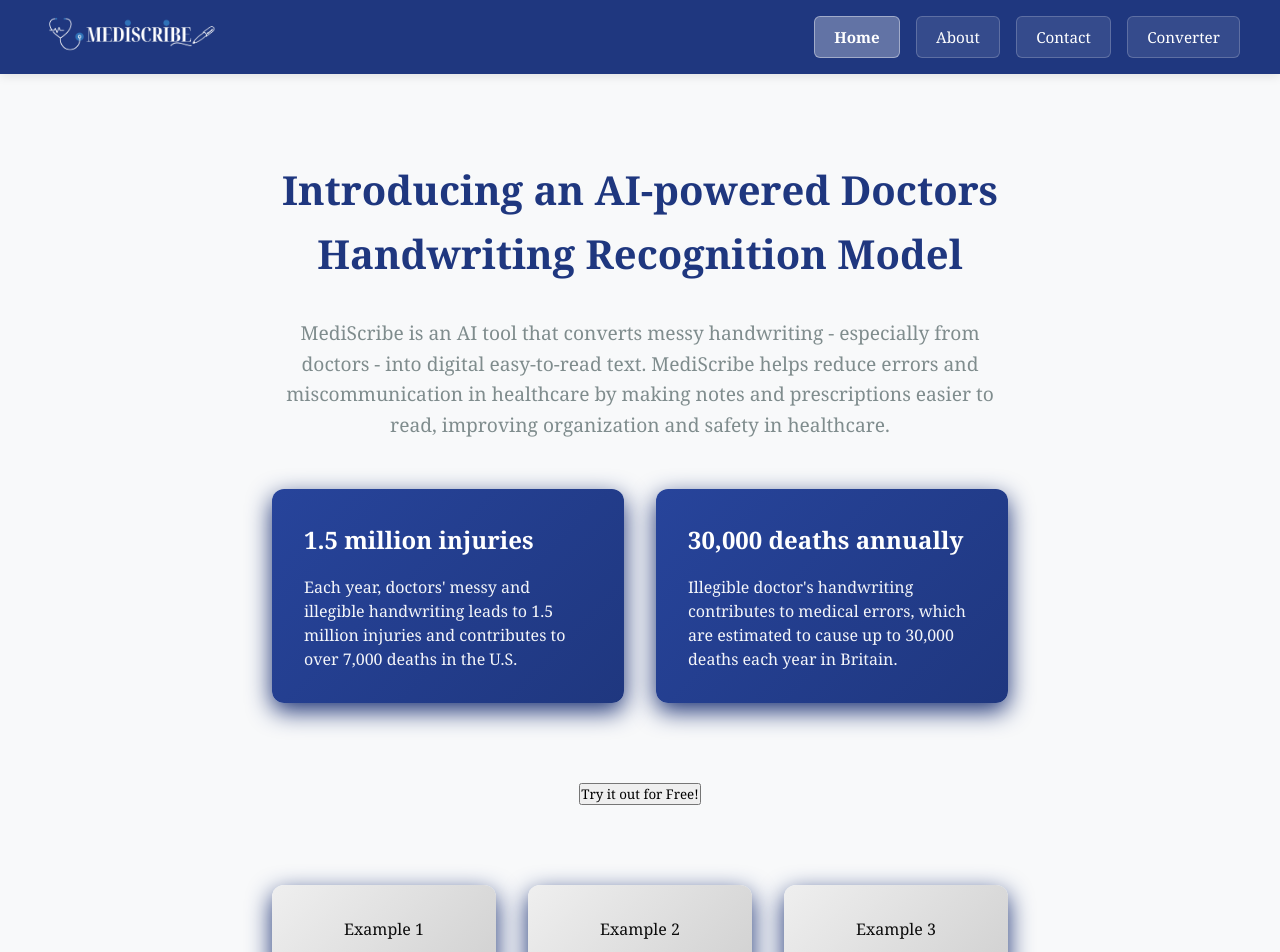
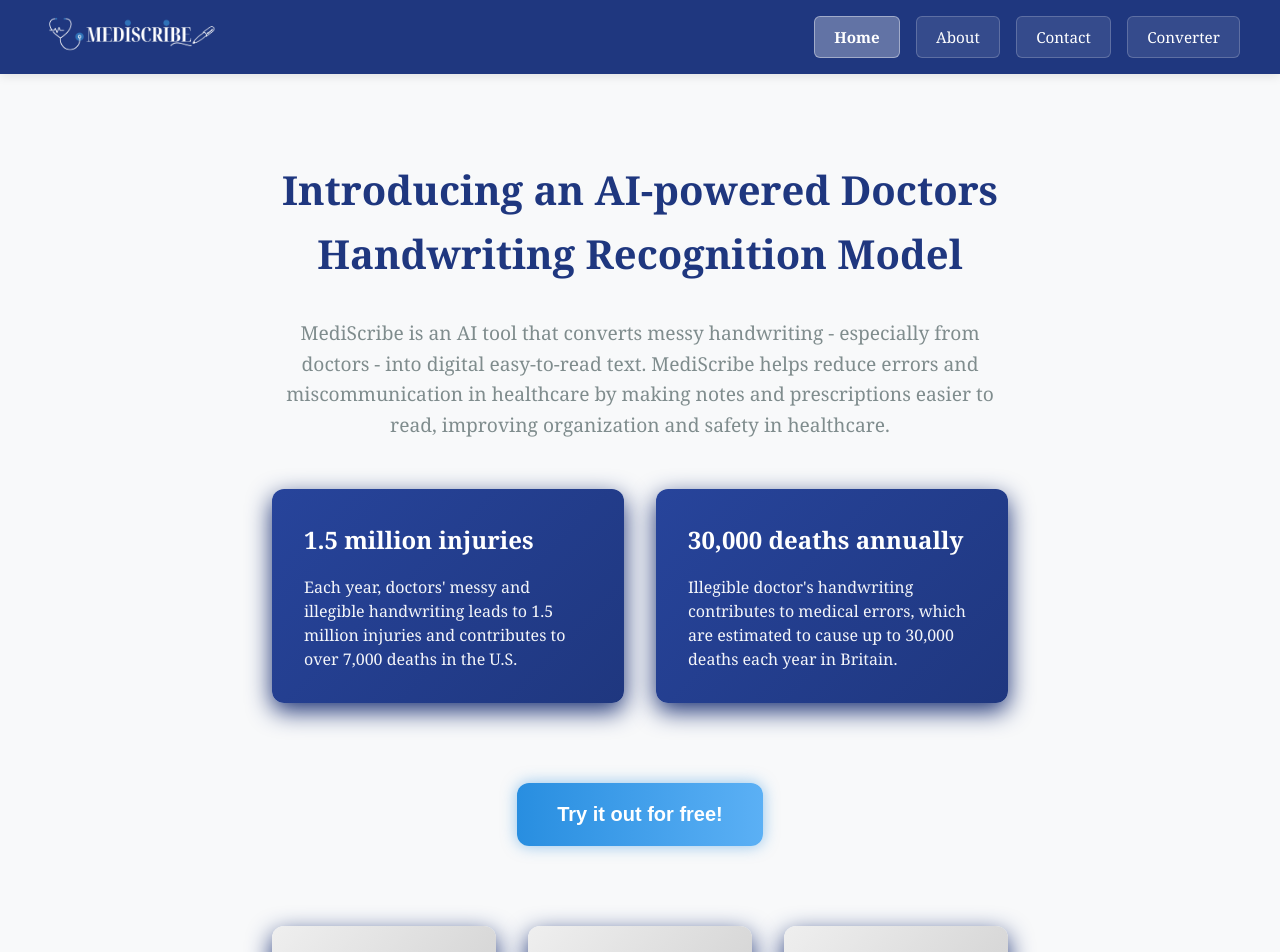
Before and after one commit to InnovatorBO/mediscribe, a Svelte app in the folder svelte-website/: page / in a window 1280 px wide. Shown: the top 952 px of the page. Built offline with nearby package versions, Linux system fonts and the light colour scheme; a web font is replaced by a local one.

Commit message:
styled button

```diff
--- a/svelte-website/src/components/button.svelte
+++ b/svelte-website/src/components/button.svelte
@@ -3,15 +3,42 @@
   const dispatch = createEventDispatcher();
 
   export let type = "button";
-  export let to = null; // destination page name, like 'converter'
-
-  function handleClick() {
-    if (to) {
-      dispatch('changePage', to);
-    }
-  }
+  export let to = null;
+  export let variant = "primary"; // You can add different variants
 </script>
 
-<button on:click={handleClick} class="px-4 py-2 rounded bg-blue-600 text-white hover:bg-blue-700 transition">
+<button
+  type={type}
+  on:click={() => to && dispatch('changePage', to)}
+  class="button {variant}"
+>
   <slot />
 </button>
+
+<style>
+  .button {
+    padding: 1.25rem 2.5rem;
+    font-size: 1.25rem;
+    font-weight: bold;
+    border-radius: 12px;
+    border: none;
+    cursor: pointer;
+    font-family: 'Oswald', sans-serif;
+    box-shadow: 0 0 15px rgba(40, 142, 224, 0.5);
+    background-size: 200% auto;
+    transition: all 0.5s ease, transform 0.3s ease;
+  }
+
+  .button.primary {
+    color: #fff;
+    background: linear-gradient(90deg, #288ee0 0%, #5bb0f5 50%, #288ee0 85%);
+    background-size: 200% auto;
+  }
+
+  .button:hover {
+    transform: scale(1.05);
+    box-shadow: 0 0 20px rgba(40, 142, 224, 0.8);
+    background-position: right center;
+  }
+
+</style>
--- a/svelte-website/src/pages/Home.svelte
+++ b/svelte-website/src/pages/Home.svelte
@@ -71,21 +71,9 @@
     <!-- <div class="content">
       <svelte:component this={getCurrentPage()} />
     </div> -->
-    <div class = "button-container">
-      <Button to="converter" on:changePage={changePage}   style="
-      background-color: #1f377f;
-      color: white;
-      font-size: 1.8rem;
-      padding: 1.25rem 2.5rem;
-      font-weight: bold;
-      border-radius: 12px;
-      border: none;
-      cursor: pointer;
-      font-family: 'Oswald', sans-serif;
-      box-shadow: 0 6px 15px rgba(0, 0, 0, 0.2);
-      transition: transform 0.3s ease;
-      ">
-        Try it out for Free!
+    <div class="button-container">
+      <Button to="converter" on:changePage={changePage}>
+        Try it out for free!
       </Button>
     </div>
 
```
